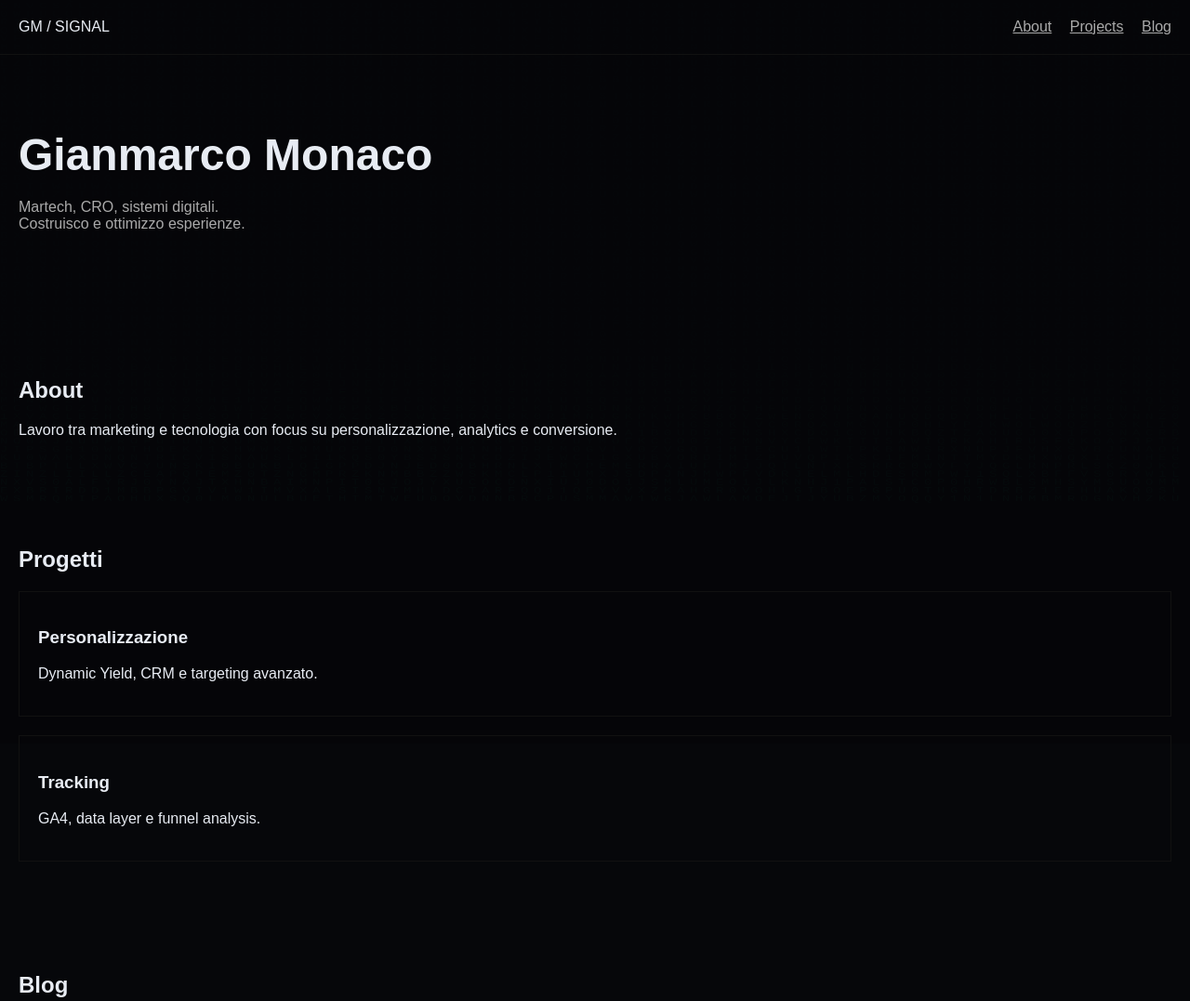
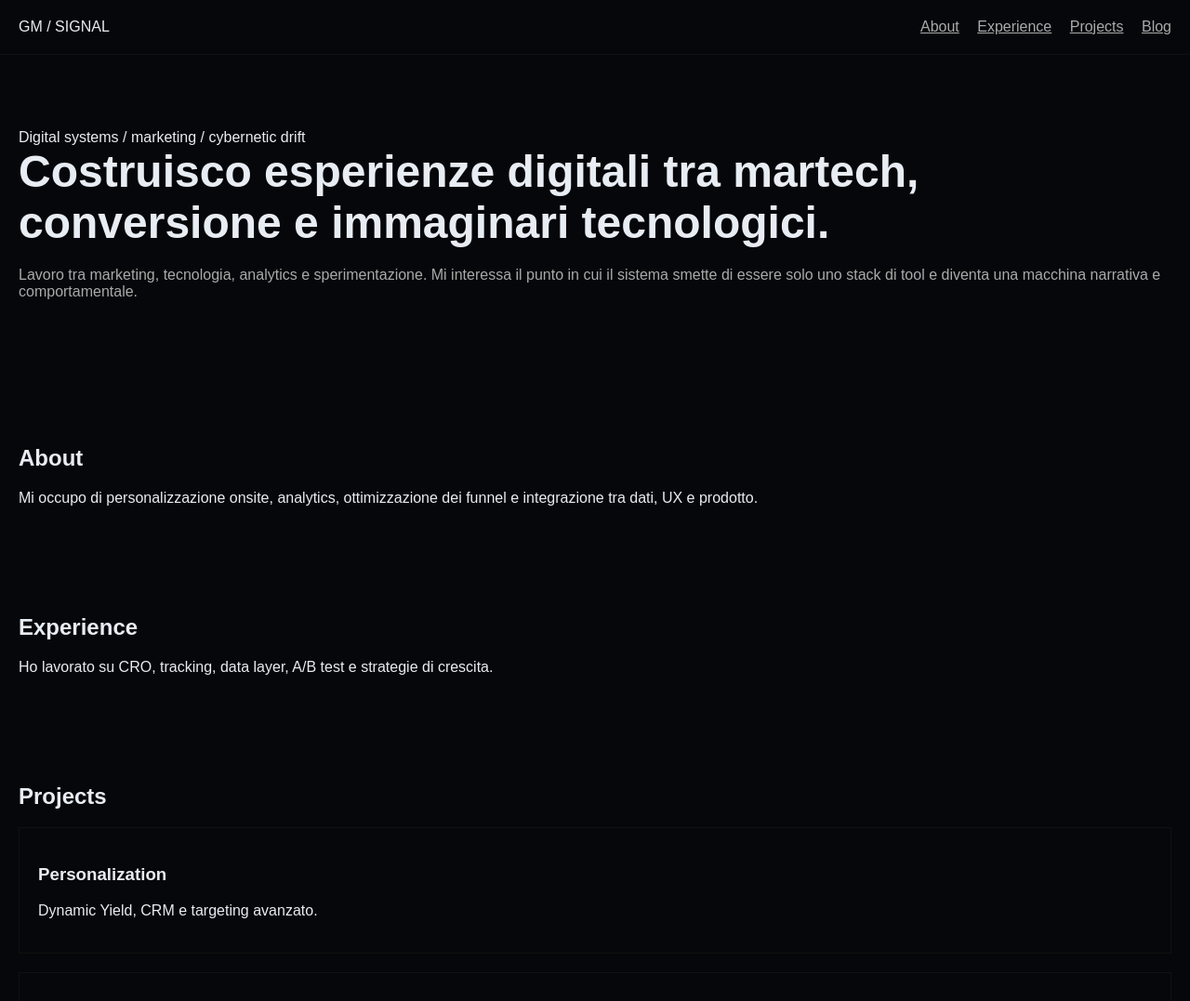
Before and after one commit to Lucaskane94-jpg/gemme, a plain HTML site: page index.html in a window 1280 px wide. Shown: the top 1077 px of the page at 93% size. Drawn offline with Linux system fonts and the light colour scheme.

Commit message:
Update index.html

```diff
--- a/index.html
+++ b/index.html
@@ -3,22 +3,20 @@
 <head>
   <meta charset="UTF-8">
   <meta name="viewport" content="width=device-width, initial-scale=1.0">
-  <title>Gianmarco Monacoo | Digital Systems</title>
-  <meta name="description" content="Sito personale di Gianmarco Monaco">
+  <title>Gianmarco Monaco | Digital Systems</title>
+  <meta name="description" content="Sito personale di Gianmarco Monaco: marketing, martech, CRO, progetti e blog.">
 
   <link rel="stylesheet" href="style.css">
 </head>
 
 <body>
 
-  <!-- MATRIX BACKGROUND -->
-  <canvas id="matrix-rain"></canvas>
-
   <header class="topbar">
     <div class="container topbar-inner">
       <div class="brand">GM / SIGNAL</div>
       <nav>
         <a href="#about">About</a>
+        <a href="#experience">Experience</a>
         <a href="#projects">Projects</a>
         <a href="#blog">Blog</a>
       </nav>
@@ -28,26 +26,41 @@
   <main class="container">
 
     <section class="hero">
-      <h1>Gianmarco Monaco</h1>
+      <span class="eyebrow">Digital systems / marketing / cybernetic drift</span>
+
+      <h1>
+        Costruisco esperienze digitali tra martech,
+        conversione e immaginari tecnologici.
+      </h1>
+
       <p class="hero-copy">
-        Martech, CRO, sistemi digitali.<br>
-        Costruisco e ottimizzo esperienze.
+        Lavoro tra marketing, tecnologia, analytics e sperimentazione.
+        Mi interessa il punto in cui il sistema smette di essere solo uno stack
+        di tool e diventa una macchina narrativa e comportamentale.
       </p>
     </section>
 
     <section id="about">
-      <h2>About</h2>
+      <h2 class="section-title">About</h2>
       <p>
-        Lavoro tra marketing e tecnologia con focus su personalizzazione,
-        analytics e conversione.
+        Mi occupo di personalizzazione onsite, analytics, ottimizzazione dei funnel
+        e integrazione tra dati, UX e prodotto.
+      </p>
+    </section>
+
+    <section id="experience">
+      <h2 class="section-title">Experience</h2>
+      <p>
+        Ho lavorato su CRO, tracking, data layer, A/B test e strategie di crescita.
       </p>
     </section>
 
     <section id="projects">
-      <h2>Progetti</h2>
+      <h2 class="section-title">Projects</h2>
 
+      <div class="projects-grid">
         <div class="card">
-        <h3>Personalizzazione</h3>
+          <h3>Personalization</h3>
           <p>Dynamic Yield, CRM e targeting avanzato.</p>
         </div>
 
@@ -56,11 +69,27 @@
           <p>GA4, data layer e funnel analysis.</p>
         </div>
 
+        <div class="card">
+          <h3>CRO</h3>
+          <p>Test, UX e ottimizzazione conversioni.</p>
+        </div>
+      </div>
     </section>
 
     <section id="blog">
-      <h2>Blog</h2>
-      <p>Articoli in arrivo...</p>
+      <h2 class="section-title">From the blog</h2>
+
+      <div class="blog-grid">
+        <div class="card">
+          <h3>Personalizzazione avanzata</h3>
+          <p>Oltre il marketing classico.</p>
+        </div>
+
+        <div class="card">
+          <h3>Tracking post-cookie</h3>
+          <p>Nuovi limiti e approcci.</p>
+        </div>
+      </div>
     </section>
 
   </main>
@@ -69,53 +98,5 @@
     © 2026 Gianmarco Monaco
   </footer>
 
-  <!-- MATRIX SCRIPT -->
-  <script>
-    const canvas = document.getElementById("matrix-rain");
-    const ctx = canvas.getContext("2d");
-
-    let width = window.innerWidth;
-    let height = document.body.scrollHeight;
-
-    canvas.width = width;
-    canvas.height = height;
-
-    const chars = "01ABCDEFGHIJKLMNOPQRSTUVWXYZ";
-    const fontSize = 14;
-    let columns = Math.floor(width / fontSize);
-    let drops = Array(columns).fill(0);
-
-    function resizeCanvas() {
-      width = window.innerWidth;
-      height = document.body.scrollHeight;
-      canvas.width = width;
-      canvas.height = height;
-      columns = Math.floor(width / fontSize);
-      drops = Array(columns).fill(0);
-    }
-
-    function draw() {
-      ctx.fillStyle = "rgba(6,7,10,0.05)";
-      ctx.fillRect(0, 0, width, height);
-
-      ctx.fillStyle = "rgba(0,255,180,0.15)";
-      ctx.font = fontSize + "px monospace";
-
-      for (let i = 0; i < drops.length; i++) {
-        const text = chars[Math.floor(Math.random() * chars.length)];
-        ctx.fillText(text, i * fontSize, drops[i] * fontSize);
-
-        if (drops[i] * fontSize > height && Math.random() > 0.99) {
-          drops[i] = 0;
-        }
-
-        drops[i]++;
-      }
-    }
-
-    window.addEventListener("resize", resizeCanvas);
-    setInterval(draw, 80);
-  </script>
-
 </body>
 </html>
```
Lines whose indentation alone changed are shown as unchanged.
